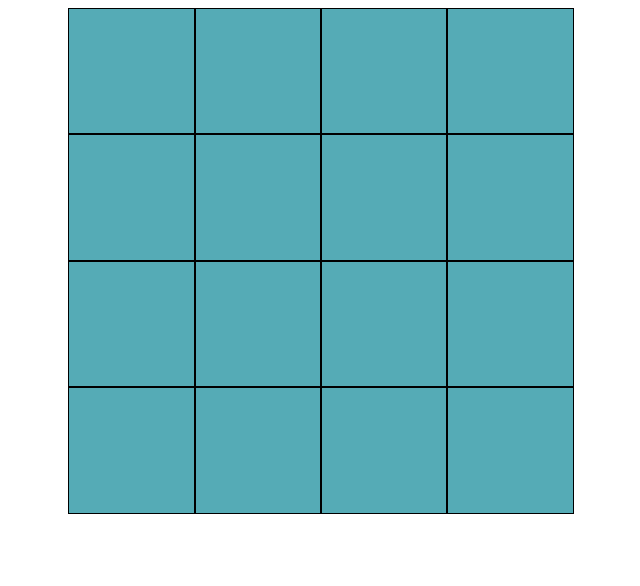
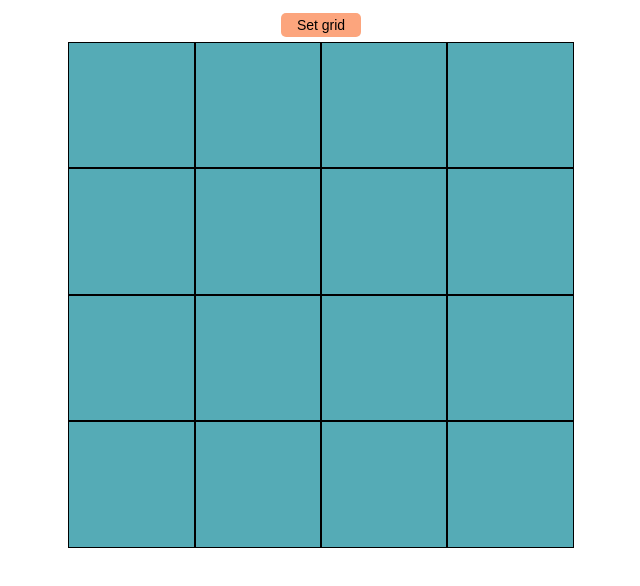
Before and after one commit to zforzed/Etch-A-Sketch, a plain HTML site: page index.html in a window 1280 px wide. Shown: the whole page, without its empty margins (319-959 px from the left). Drawn offline with Linux system fonts and the light colour scheme.

Commit message:
Add first load grid and set side size button.

```diff
--- a/index.html
+++ b/index.html
@@ -8,6 +8,7 @@
    <title>Etch-A-Sketch</title>
 </head>
 <body>
+   <button>Set grid</button>
    <div class="container"></div>
 
   <script src="index.js"></script>
--- a/index.js
+++ b/index.js
@@ -1,10 +1,20 @@
-let div = document.createElement('div');
-for (let i=0; i<16; i++) {
-   document.querySelector(".container").innerHTML += "<div class='square'></div>";
+let gridSide = 4;
+// add first load grid 4x4 with eventListener for each square
+createGrid(gridSide);
+function createGrid(gridSide) {
+   document.querySelector(".container").innerHTML="";
+   let squareWidth = (Math.floor((100/gridSide)*10))/10+"%";
+   for (let i = 0; i < gridSide*gridSide; i++) {
+      document.querySelector(".container").innerHTML += "<div class='square' style='width:"+squareWidth+"'></div>";
+   }
+   document.querySelectorAll(".square").forEach(item => {
+      item.addEventListener("mouseover", (event) => {
+         event.target.classList.add("square-hover");
+      });
+   });
 }
-
-document.querySelectorAll(".square").forEach(item => {
-   item.addEventListener("mouseover", (event) => {
-      event.target.classList.add("square-hover");
-   });
+// button with popup to set grid side size
+document.querySelector("button").addEventListener("click", (event) => {
+   gridSide = Number(prompt("Grid side size: "));
+   createGrid(gridSide);
 });
--- a/styles.css
+++ b/styles.css
@@ -1,3 +1,19 @@
+body {
+   text-align: center;
+}
+
+button {
+   font-size: 14px;
+   width: 10vh;
+   height: 3vh;
+   border: none;
+   border-radius: 5px;
+   background-color: rgb(252, 165, 125);
+   margin: 5px;
+}
+button:hover {
+   background-color: rgb(255, 213, 196);
+}
 .container {
    margin: 0 auto;
    display: flex;
```
